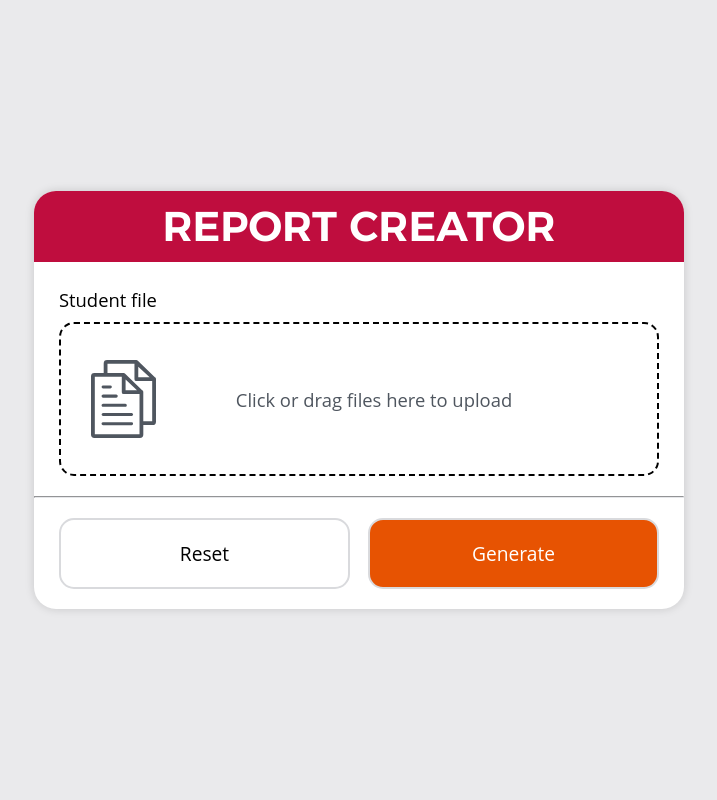
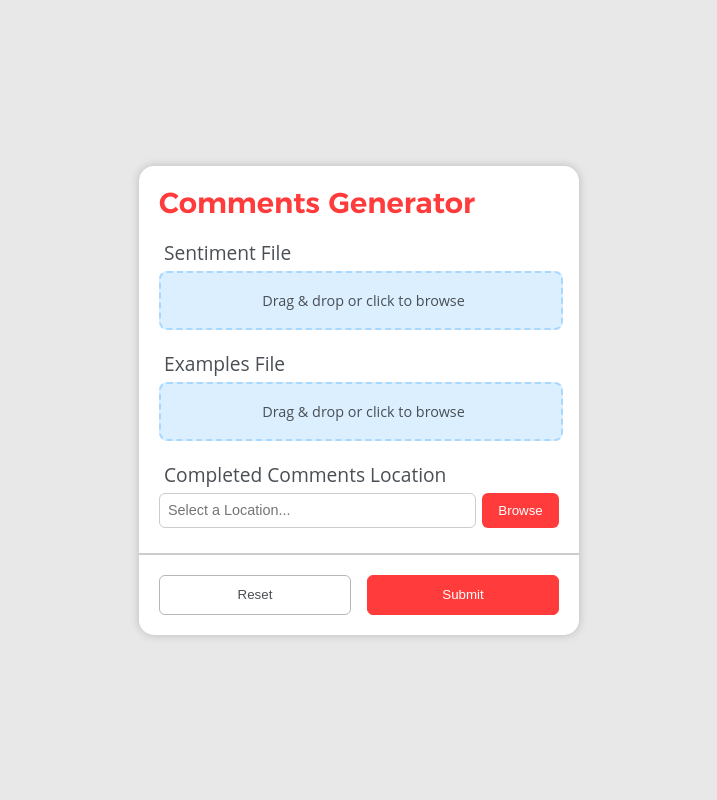
Before and after one commit to SprintKeyz/TP-GPT3-REPORTS, a Django app: page / in a window 1280 px wide. Shown: the whole page, without its empty margins (281-998 px from the left). Run offline with Django 4.2, Linux system fonts and the light colour scheme.

Commit message:
New UI with easily changeable accent colors and more fields

```diff
--- a/static/css/base.css
+++ b/static/css/base.css
@@ -1,11 +1,14 @@
 :root {
-  --upload-radius: 15px;
+  --form-radius: 15px;
+  --color-primary: #ff3b3b;
+  --color-text: #494f55;
+  font-size: 16px;
 }
 
 body {
   margin: 0;
   padding: 0;
-  background-color: #eaeaec;
+  background: #e8e8e8;
 }
 
 @font-face {
@@ -24,7 +27,7 @@ h3 {
 
 p {
   font-family: "Open Sans", sans-serif;
-  color: #000;
+  color: var(--color-text);
   padding: 0;
   margin: 0;
 }
@@ -38,129 +41,135 @@ p {
 }
 
 .form {
-  background-color: #fff;
-  width: 600px;
-  min-width: 45%;
-  max-width: 100%;
-  border-radius: 22px;
-  padding: 12px 25px;
-  padding-bottom: 20px;
-  box-shadow: 0 0 10px 0 rgba(0, 0, 0, 0.15);
-  user-select: none;
+  background: #fff;
+  border-radius: var(--form-radius);
+  padding: 20px;
+  width: 400px;
+  box-shadow: 0 0 10px rgba(0, 0, 0, 0.2);
+}
+
+.form h1 {
+  color: var(--color-primary);
+  font-size: 1.8rem;
+  margin-bottom: 20px;
+}
+
+.form select {
+  width: 180px;
+  padding: 8px;
+  border: 1px solid #ccc;
+  border-radius: 8px;
+  margin: 6px 0 0 0;
+  font-size: 1rem;
+  font-family: "Open Sans", sans-serif;
+}
+
+.form p {
+  margin-left: 5px;
+  font-size: 1.2rem;
+}
+
+.file-upload {
+  display: flex;
+  align-items: center;
+  justify-content: center;
+  margin: 5px 0 20px 0;
+  background-color: #dcefff;
+  width: 100%;
+  height: 55px;
+  border-radius: 8px;
+  border: 2px dashed #a9d8ff;
+  transition: all 0.2s ease-in-out;
+}
+
+.file-upload p {
+  font-size: 0.9rem;
+  color: var(--color-text);
+  font-family: "Open Sans", sans-serif;
+}
+
+.file-upload:hover {
+  background-color: #c6e5ff;
+  cursor: pointer;
+}
+
+.completed-loc {
+  display: flex;
+  align-items: space-evenly;
+  justify-content: center;
+  width: 100%;
+  margin: 5px 0 0 0;
+  height: 35px;
+}
+
+.completed-loc input {
+  width: 78.5%;
+  padding: 8px;
+  border-radius: 6px;
+  border: 1px solid #ccc;
+  font-size: 0.9rem;
+}
+
+.completed-loc button {
+  width: 20%;
+  padding: 8px;
+  margin-left: 1.5%;
+  border-radius: 6px;
+  border: none;
+  background-color: var(--color-primary);
+  color: #fff;
+  transition: all 0.2s ease-in-out;
+}
+
+.completed-loc button:hover {
+  cursor: pointer;
+  background-color: #df2e2e;
 }
 
 .form hr {
-  margin-left: -25px;
-  margin-right: -25px;
-  border-color: #e6e7ea;
+  margin: 25px -20px 20px -20px;
+  border: 1px solid #ccc;
 }
 
-.form h2 {
-  margin-top: -12px;
-  margin-left: -25px;
-  margin-right: -25px;
-  border-top-left-radius: 22px;
-  border-top-right-radius: 22px;
-  font-size: 2.6rem;
-  padding: 12px 15px;
-  background-color: #bf0d3e;
-  text-align: center;
-  color: #fff;
+.submit-reset {
+  display: flex;
+  align-items: center;
+  justify-content: space-between;
+  width: 100%;
+  height: 40px;
 }
 
-.cat1 p {
-  margin: 25px 0 0 0;
-  padding: 0;
-  font-size: 1.15rem;
-}
-
-.uploadbox {
-  min-height: 150px;
-  margin: 10px 0 20px 0;
-  border: 2px dashed #000;
-  border-radius: var(--upload-radius);
-  display: flex;
-  flex-direction: row;
-  align-items: center;
-  padding-left: 30px;
-  background: #fff;
-  transition: background-color 0.2s ease-in-out;
-  transition: transform 0.3s ease-in-out;
-}
-
-.uploadbox:hover {
-  transform: scale(1.01);
-  cursor: pointer;
-  background: linear-gradient(
-    45deg,
-    rgba(196, 11, 59, 0.32),
-    rgba(231, 83, 2, 0.32)
-  );
-  background-color: rgb(226, 226, 226);
-}
-
-.uploadbox img {
-  width: 65px;
-  height: auto;
-  filter: invert(31%) sepia(14%) saturate(440%) hue-rotate(174deg)
-    brightness(93%) contrast(82%);
-  margin-right: -65px;
-}
-
-.uploadbox p {
-  color: #4f565f;
-  margin: auto;
-}
-
-.buttons {
-  display: flex;
-  flex-direction: row;
-  justify-content: space-between;
-  align-items: center;
-  margin-top: 20px;
-}
-
-.buttons button {
-  border: 2px solid #d9dadd;
-  background: #fff;
-  border-radius: 15px;
-  padding: 20px 30px;
-  font-family: "Open Sans", sans-serif;
-  font-size: 1.2rem;
-  font-weight: 500;
-  width: 48.5%;
+.submit-reset button {
+  width: 48%;
+  height: 100%;
+  padding: 8px;
+  border-radius: 6px;
+  border: 1px solid rgb(182, 182, 182);
+  transition: all 0.2s ease-in-out;
 }
 
 #reset {
-  transition: 0.22s ease-in-out;
+  background-color: #fff;
+  color: var(--color-text);
+}
+
+#submit {
+  background-color: var(--color-primary);
+  border: 1px solid var(--color-primary);
+  color: #fff;
+  height: 100%;
+  transition: all 0.2s ease-in-out;
+}
+
+.submit-reset button:hover {
+  cursor: pointer;
+}
+
+#submit:hover {
+  background-color: #df2e2e;
 }
 
 #reset:hover {
-  background: #df4759;
-  cursor: pointer;
-  color: #fff;
-  transform: translate(-2px, -2px);
-  box-shadow: 2px 2px 0 0 rgba(0, 0, 0, 0.2);
+  border: 1px solid var(--color-primary);
+  color: var(--color-primary);
 }
-
-#submit {
-  transition: 0.22s ease-in-out;
-  background: #e75302; /* #2fca50 */
-  color: #fff;
-}
-
-#submit:hover {
-  cursor: pointer;
-  transform: translate(-2px, -2px);
-  box-shadow: 2px 2px 0 0 rgba(0, 0, 0, 0.2);
-}
-
-#reset:active {
-  transform: translate(1px, 1px);
-  box-shadow: none;
-}
-
-#submit:active {
-  transform: translate(1px, 1px);
-  box-shadow: none;
-}
--- a/ui/templates/home.html
+++ b/ui/templates/home.html
@@ -4,21 +4,29 @@
 {% block content %}
 <div class="content">
     <div class="form">
-        <h2>REPORT CREATOR</h2>
-        <div class="cat1">
-            <p>Student file</p>
-            <div id="uploadbox1" class="uploadbox">
-                <img src="{% static 'img/file.svg' %}" draggable="false">
-                <p>Click or drag files here to upload</p>
-            </div>
+        <h1>Comments Generator</h1>
+        <p>Sentiment File</p>
+        <div class="file-upload" id="sentiment-upload">
+            <p>Drag & drop or click to browse</p>
+        </div>
+        <p>Examples File</p>
+        <div class="file-upload" id="examples-upload">
+            <p>Drag & drop or click to browse</p>
+        </div>
+        <p>Completed Comments Location</p>
+        <div class="completed-loc">
+            <input type="text" id="completed-loc" placeholder="Select a Location...">
+            <button id="generate">Browse</button>
         </div>
 
         <hr>
 
-        <div class="buttons">
+        <div class="submit-reset">
             <button id="reset">Reset</button>
-            <button id="submit">Generate</button>
+            <button id="submit">Submit</button>
         </div>
     </div>
 </div>
 {% endblock content %}
+
+<!-- FORM CODE AS COMMENT IN views.py -->
--- a/ui/views.py
+++ b/ui/views.py
@@ -6,3 +6,22 @@ from django.http import HttpResponse
 
 def home(request):
     return render(request, 'home.html', {'title': 'Report Card Commenter'})
+
+
+'''
+<h2>REPORT CREATOR</h2>
+        <div class="category" id="cat1">
+            <p>Student file</p>
+            <div id="uploadbox1" class="uploadbox">
+                <img src="{% static 'img/file.svg' %}" draggable="false">
+                <p>Click or drag files here to upload</p>
+            </div>
+        </div>
+
+        <hr>
+
+        <div class="buttons">
+            <button id="reset">Reset</button>
+            <button id="submit">Generate</button>
+        </div>
+'''
```
